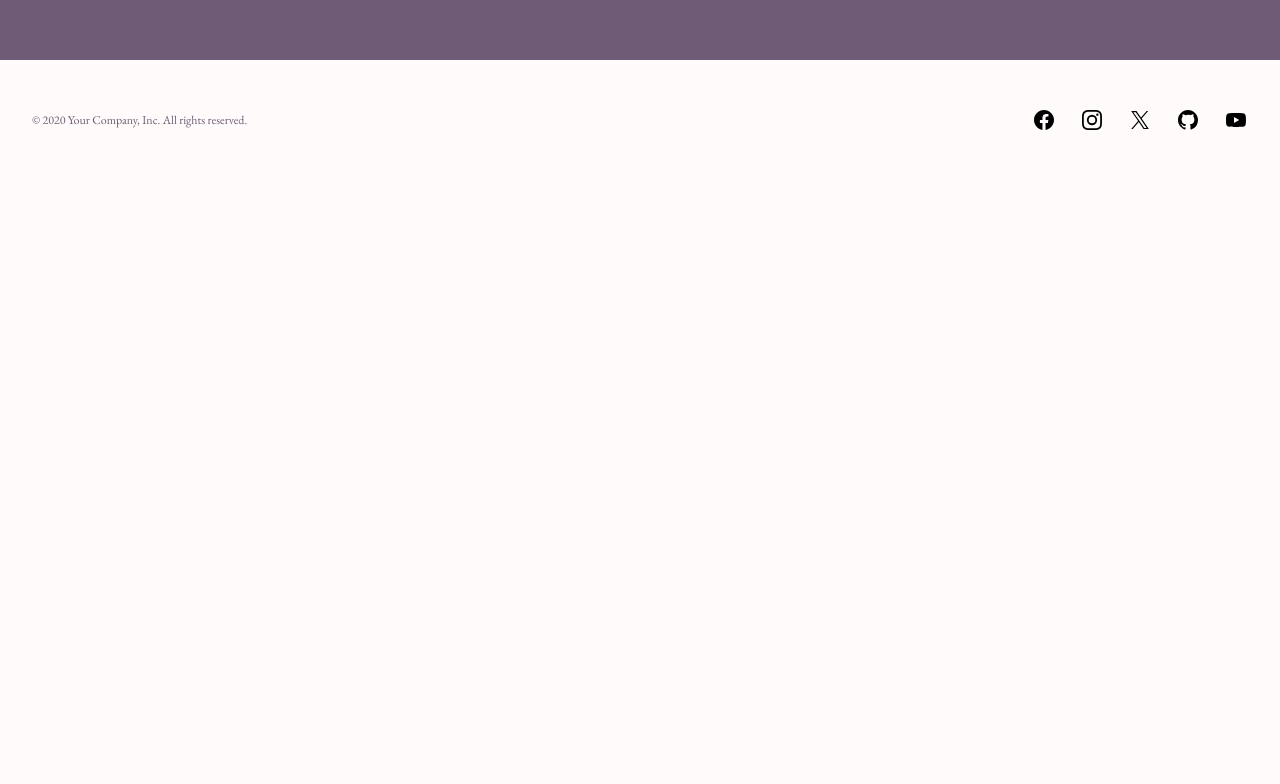
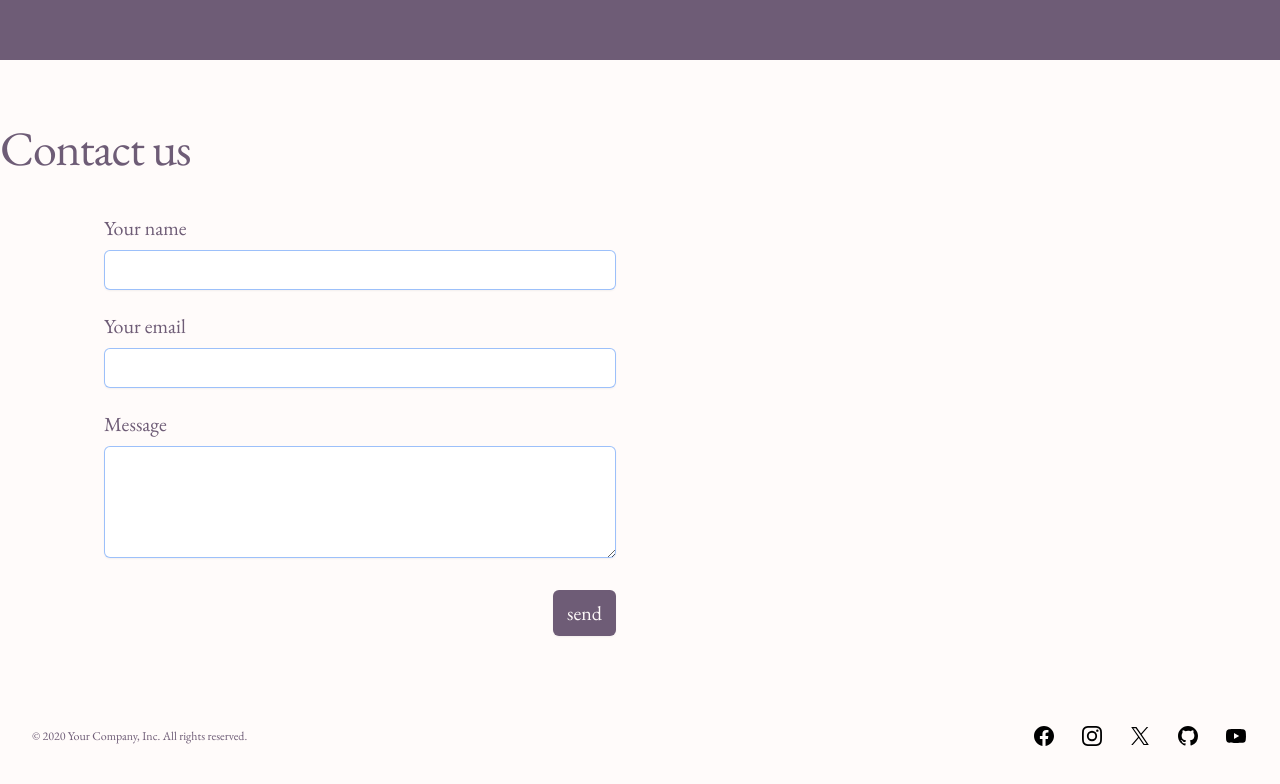
Before and after one commit to Pixsel8/busylizzie, a Gatsby site: page /companionship in a window 1280 px wide. Shown: the part 2341-3125 px from the top of the page. Before the commit the page ends 2521 px from the top, so only its background shows below. Built offline with nearby package versions, Linux system fonts and the light colour scheme; Gatsby itself is replaced by a stand-in of ours.

Commit message:
Starter Testimonials and Contact

```diff
--- a/package.json
+++ b/package.json
@@ -12,6 +12,7 @@
     "@fontsource/merriweather": "^5.0.8",
     "@headlessui/react": "^1.7.18",
     "@heroicons/react": "^2.1.1",
+    "axios": "^1.6.7",
     "flowbite": "^2.3.0",
     "gatsby": "^5.13.3",
     "gatsby-plugin-feed": "^5.13.1",
--- /dev/null
+++ b/src/components/contact.js
@@ -0,0 +1,20 @@
+import React from "react"
+import ContactForm from "./form"
+
+const Contact = () => {
+  return (
+    <div className="flex flex-col items-center justify-center my-10 w-full">
+      <div className="max-w-7xl w-full">
+        <h2>Contact us</h2>
+        <div className="flex flex-col lg:flex-row">
+          <div className="w-full lg:w-1/2">
+            <ContactForm />
+          </div>
+          <div className="w-full lg:w-1/2"></div>
+        </div>
+      </div>
+    </div>
+  )
+}
+
+export default Contact
--- /dev/null
+++ b/src/components/form.js
@@ -0,0 +1,105 @@
+import React, { useState } from "react"
+import axios from "axios"
+const ContactForm = () => {
+  const [serverState, setServerState] = useState({
+    submitting: false,
+    status: null,
+  })
+  const handleServerResponse = (ok, msg, form) => {
+    setServerState({
+      submitting: false,
+      status: { ok, msg },
+    })
+    if (ok) {
+      form.reset()
+    }
+  }
+  const handleOnSubmit = e => {
+    e.preventDefault()
+    const form = e.target
+    setServerState({ submitting: true })
+    axios({
+      method: "post",
+      url: "https://getform.io/f/{unique-endpoint-generated-on-step-1}",
+      data: new FormData(form),
+    })
+      .then(r => {
+        handleServerResponse(true, "Thanks!", form)
+      })
+      .catch(r => {
+        handleServerResponse(false, r.response.data.error, form)
+      })
+  }
+
+  return (
+    <div className="col-md-8 mt-5">
+      <form action="#" className="px-6" onSubmit={handleOnSubmit}>
+        <div className="mx-auto max-w-xl lg:mr-0 lg:max-w-lg">
+          <div className="grid grid-cols-1 gap-x-8 gap-y-6">
+            <div className="sm:col-span-2">
+              <label
+                htmlFor="name"
+                className="block text-sm leading-6 text-gray-900"
+              >
+                Your name
+              </label>
+              <div className="mt-2.5">
+                <input
+                  type="text"
+                  name="name"
+                  id="name"
+                  autoComplete="given-name"
+                  className="block w-full rounded-md border-0 px-3.5 py-2 text-gray-900 shadow-sm ring-1 ring-inset ring-gray-300 placeholder:text-gray-400 focus:ring-2 focus:ring-inset focus:ring-indigo-600 sm:text-sm sm:leading-6"
+                />
+              </div>
+            </div>
+            <div className="sm:col-span-2">
+              <label
+                htmlFor="email"
+                className="block text-sm leading-6 text-gray-900"
+              >
+                Your email
+              </label>
+              <div className="mt-2.5">
+                <input
+                  type="email"
+                  name="email"
+                  id="email"
+                  autoComplete="email"
+                  className="block w-full rounded-md border-0 px-3.5 py-2 text-gray-900 shadow-sm ring-1 ring-inset ring-gray-300 placeholder:text-gray-400 focus:ring-2 focus:ring-inset focus:ring-indigo-600 sm:text-sm sm:leading-6"
+                />
+              </div>
+            </div>
+            <div className="sm:col-span-2">
+              <label
+                htmlFor="message"
+                className="block text-sm leading-6 text-gray-900"
+              >
+                Message
+              </label>
+              <div className="mt-2.5">
+                <textarea
+                  name="message"
+                  id="message"
+                  rows={4}
+                  className="block w-full rounded-md border-0 px-3.5 py-2 text-gray-900 shadow-sm ring-1 ring-inset ring-gray-300 placeholder:text-gray-400 focus:ring-2 focus:ring-inset focus:ring-indigo-600 sm:text-sm sm:leading-6"
+                  defaultValue={""}
+                />
+              </div>
+            </div>
+          </div>
+          <div className="mt-8 flex justify-end">
+            <button
+              type="submit"
+              className="rounded-md bg-gray-900 px-3.5 py-2.5 text-center text-sm text-white shadow-sm hover:bg-indigo-500 focus-visible:outline focus-visible:outline-2 focus-visible:outline-offset-2 focus-visible:outline-indigo-600"
+            >
+              send
+            </button>
+          </div>
+        </div>
+      </form>
+    </div>
+  )
+}
+
+export default ContactForm
--- a/src/templates/services.js
+++ b/src/templates/services.js
@@ -7,6 +7,7 @@ import Layout from "../components/layout"
 import Seo from "../components/seo"
 import Hero from "../components/hero"
 import Testimonial from "../components/testimonial"
+import Contact from "../components/contact"
 
 export const query = graphql`
   query ($id: String!) {
@@ -39,6 +40,7 @@ const Services = ({ data }) => {
         <div className="max-w-7xl mx-auto px-10">{parse(html)}</div>
       </div>
       <Testimonial />
+      <Contact />
     </Layout>
   )
 }
```
Also changed, not shown: src/images/message.png (added), src/images/phone.png (added), 1 other file.
